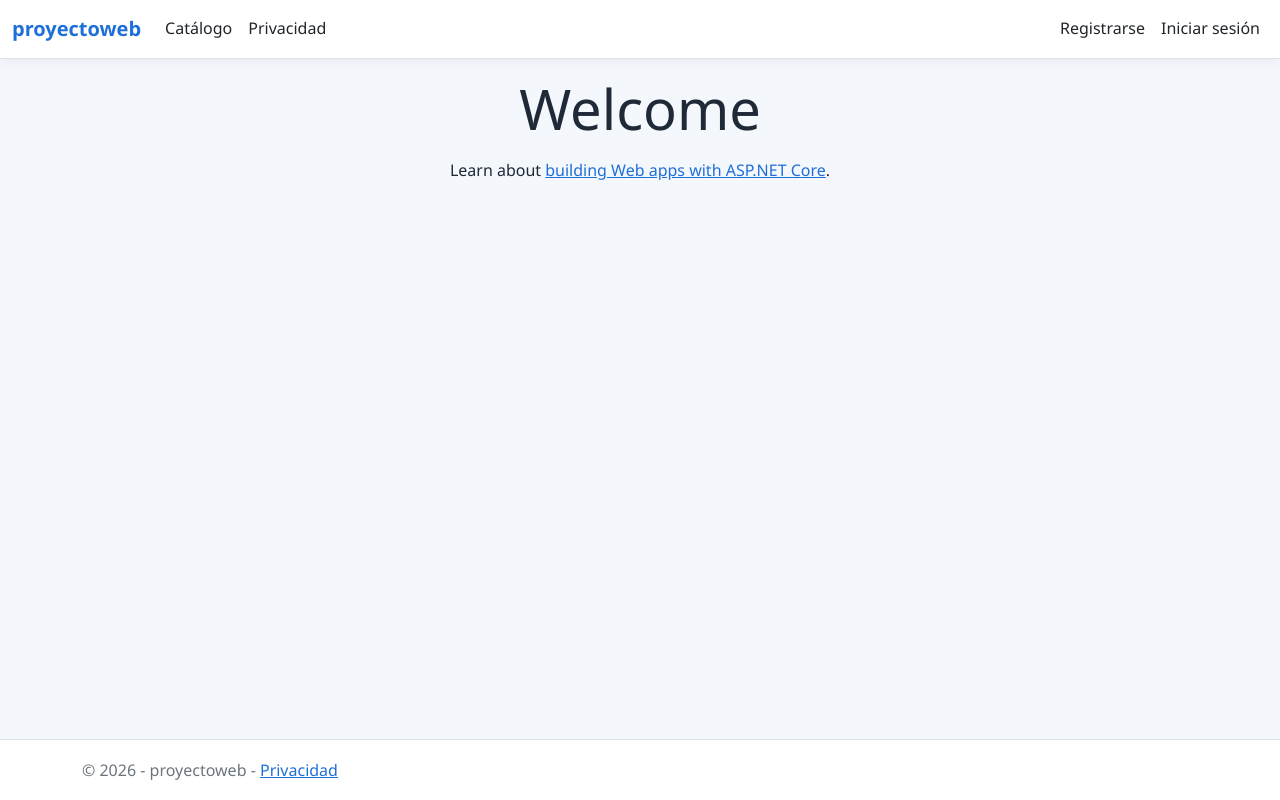
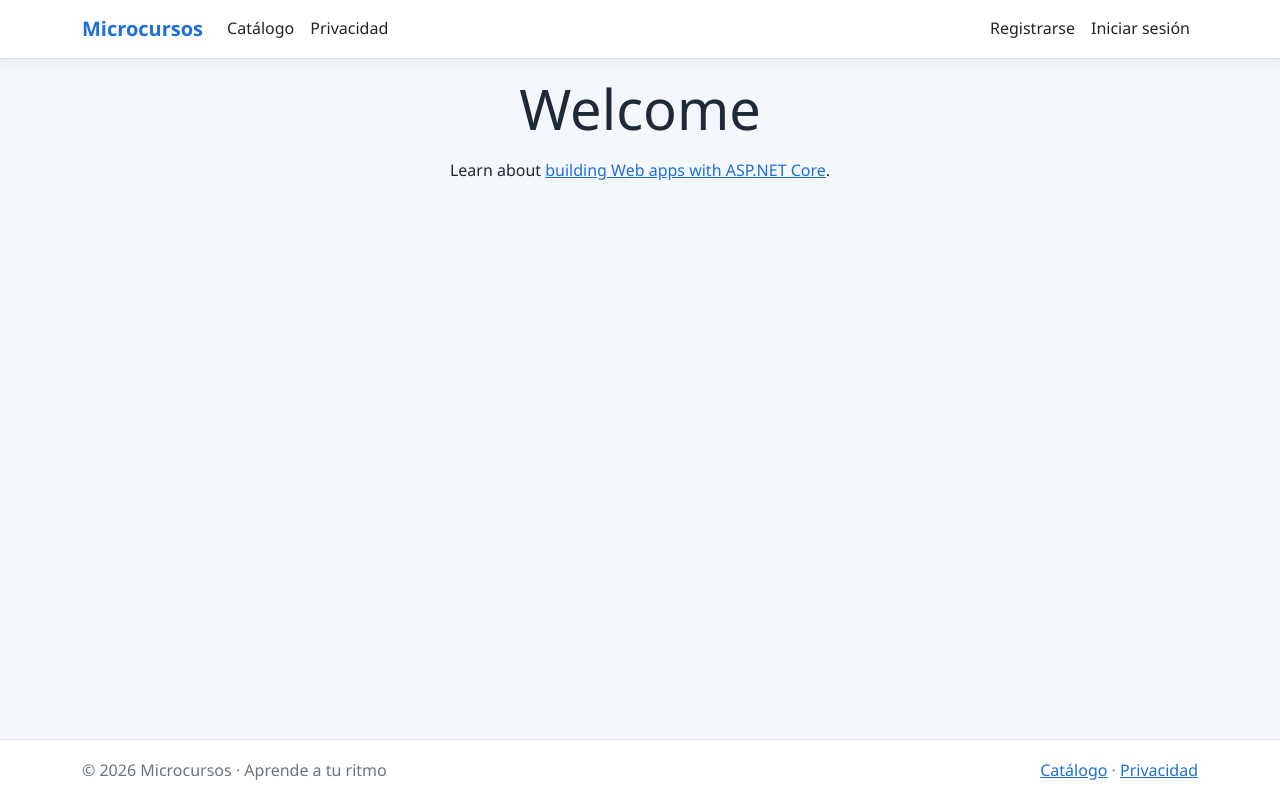
Before and after one commit to manusito12357/ProyectoWeb, an ASP.NET Core app: page /Home in a window 1280 px wide. Run offline with ASP.NET Core 8, Linux system fonts and the light colour scheme; style sheets or scripts are compiled from the project's sources; some libraries are stand-ins or nearby versions.

Commit message:
Barra de navegacion y pie de pagina

```diff
--- a/proyectoweb/Views/Shared/_Layout.cshtml
+++ b/proyectoweb/Views/Shared/_Layout.cshtml
@@ -3,7 +3,7 @@
 <head>
     <meta charset="utf-8" />
     <meta name="viewport" content="width=device-width, initial-scale=1.0" />
-    <title>@ViewData["Title"] - proyectoweb</title>
+    <title>@ViewData["Title"] - Microcursos</title>
     <link rel="stylesheet" href="~/lib/bootstrap/dist/css/bootstrap.min.css" />
     <link rel="stylesheet" href="~/css/site.css" asp-append-version="true" />
     <link rel="stylesheet" href="~/proyectoweb.styles.css" asp-append-version="true" />
@@ -11,19 +11,16 @@
 <body>
     <header>
         <nav class="navbar navbar-expand-sm navbar-toggleable-sm navbar-light bg-white border-bottom box-shadow mb-3">
-            <div class="container-fluid">
-                <a class="navbar-brand" asp-area="" asp-controller="Catalogo" asp-action="Index">proyectoweb</a>
+            <div class="container">
+                <a class="navbar-brand" asp-area="" asp-controller="Catalogo" asp-action="Index">Microcursos</a>
                 <button class="navbar-toggler" type="button" data-bs-toggle="collapse" data-bs-target=".navbar-collapse" aria-controls="navbarSupportedContent"
-                        aria-expanded="false" aria-label="Toggle navigation">
+                        aria-expanded="false" aria-label="Mostrar menú">
                     <span class="navbar-toggler-icon"></span>
                 </button>
                 <div class="navbar-collapse collapse d-sm-inline-flex justify-content-between">
                     <ul class="navbar-nav flex-grow-1">
                         <li class="nav-item">
                             <a class="nav-link text-dark" asp-area="" asp-controller="Catalogo" asp-action="Index">Catálogo</a>
-                        </li>
-                        <li class="nav-item">
-                            <a class="nav-link text-dark" asp-area="" asp-controller="Home" asp-action="Privacy">Privacidad</a>
                         </li>
                         @if (User.IsInRole("Suscriptor"))
                         {
@@ -40,6 +37,9 @@
                                 <a class="nav-link text-dark" asp-area="" asp-controller="Cursos" asp-action="Index">Cursos</a>
                             </li>
                         }
+                        <li class="nav-item">
+                            <a class="nav-link text-dark" asp-area="" asp-controller="Home" asp-action="Privacy">Privacidad</a>
+                        </li>
                     </ul>
                     <partial name="_LoginPartial" />
                 </div>
@@ -53,8 +53,12 @@
     </div>
 
     <footer class="border-top footer text-muted">
-        <div class="container">
-            &copy; 2026 - proyectoweb - <a asp-area="" asp-controller="Home" asp-action="Privacy">Privacidad</a>
+        <div class="container d-flex justify-content-between">
+            <span>&copy; 2026 Microcursos<span class="d-none d-sm-inline"> &middot; Aprende a tu ritmo</span></span>
+            <span>
+                <a asp-area="" asp-controller="Catalogo" asp-action="Index">Catálogo</a> &middot;
+                <a asp-area="" asp-controller="Home" asp-action="Privacy">Privacidad</a>
+            </span>
         </div>
     </footer>
     <script src="~/lib/jquery/dist/jquery.min.js"></script>
```
